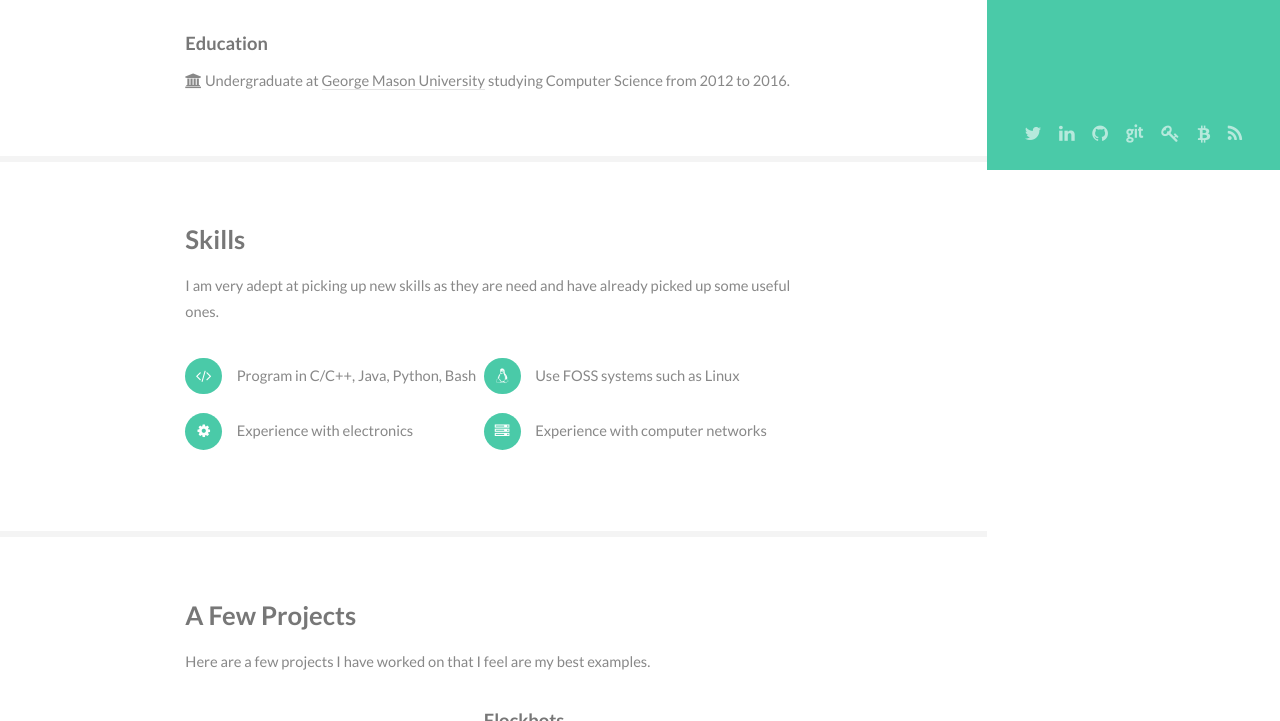
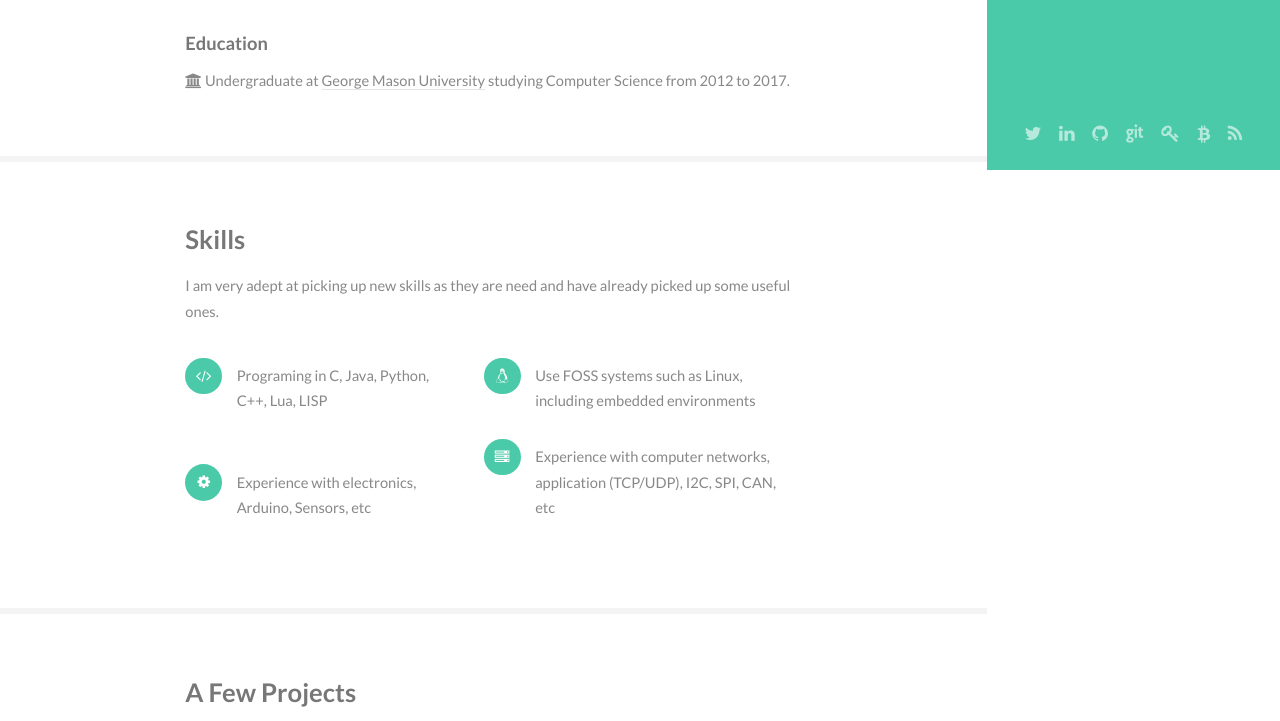
Before and after one commit to fleming-david/www.fleming.ninja, a plain HTML site: page index.html in a window 1280 px wide. Shown: the part 630-1351 px from the top of the page. Drawn offline with Linux system fonts and the light colour scheme.

Commit message:
updated some info

```diff
--- a/index.html
+++ b/index.html
@@ -68,12 +68,12 @@
 								<p>My name is David Fleming and I am studying computer science at George Mason University in the United States of America.
 								When it comes to computers I have always had a strong passion for them. I loved taking them apart and rebuilding them, trying
 								new things, and seeing what would break and then fixing it. It is through this passion that I have developed a strong understanding of computers
-								and computer systems. My interests in computer science mostly relate to robotics and artificial intelligence,
-								though I also have a soft spot for networking and decentralized systems.</p>
+								and computer systems. My interests in computer science mostly relate to robotics, networking, and systems,
+								though I also have a soft spot for artificial intelligence, machine learning, data mining, and decentralized systems.</p>
 								<header>
 									<h4>Education</h4>
 								</header>
-								<p><i class="icon fa-university"></i> Undergraduate at <a href="http://www.gmu.edu/">George Mason University</a> studying Computer Science from 2012 to 2016.</p>
+								<p><i class="icon fa-university"></i> Undergraduate at <a href="http://www.gmu.edu/">George Mason University</a> studying Computer Science from 2012 to 2017.</p>
 							</div>
 						</section>
 
@@ -83,10 +83,10 @@
 								<h3>Skills</h3>
 								<p>I am very adept at picking up new skills as they are need and have already picked up some useful ones.</p>
 								<ul class="feature-icons">
-									<li class="fa-code">Program in C/C++, Java, Python, Bash</li>
-									<li class="fa-linux">Use FOSS systems such as Linux</li>
-									<li class="fa-cog">Experience with electronics</li>
-									<li class="fa-server">Experience with computer networks</li>
+                  <li class="fa-code">Programing in C, Java, Python, <br>C++, Lua, LISP</li>
+                  <li class="fa-linux">Use FOSS systems such as Linux, <br> including embedded environments</li>
+                  <li class="fa-cog">Experience with electronics, <br>Arduino, Sensors, etc</li>
+                  <li class="fa-server">Experience with computer networks, <br>application (TCP/UDP), I2C, SPI, CAN, etc</li>
 								</ul>
 							</div>
 						</section>
```
